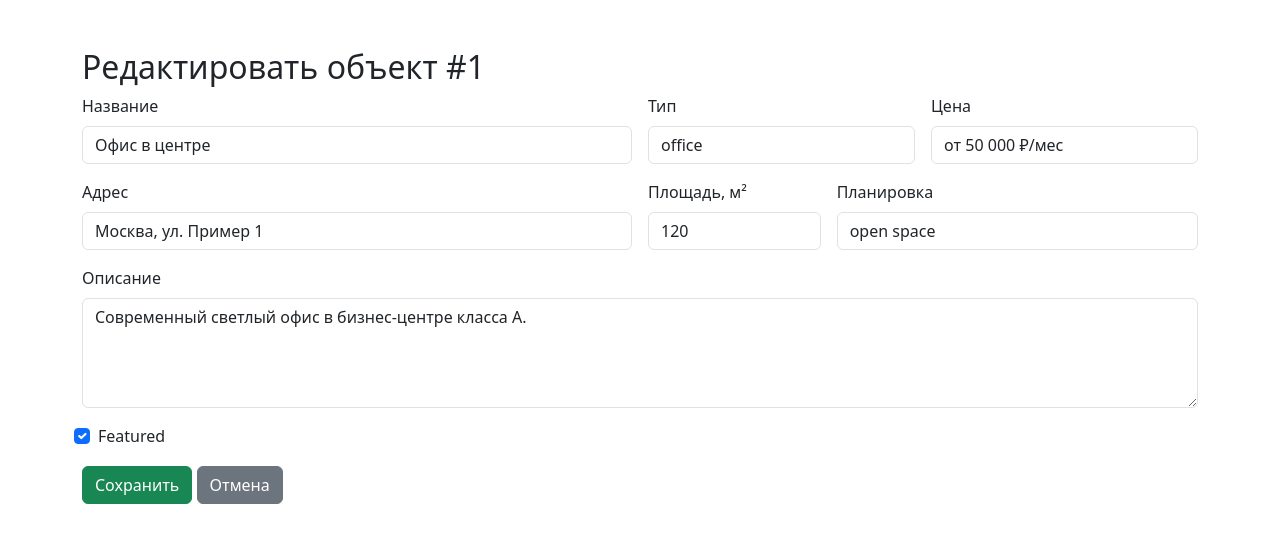
After one commit to AdventureAdviser/realtor-agency, a Flask app: page /admin/object/1/edit in a window 1280 px wide. The commit adds this page. Shown: the top 543 px of the page. Run offline with Flask 3, Linux system fonts and the light colour scheme; data comes from the database, SQL or seed files in the repository.

Commit message:
vers 0.5

```diff
--- a/app.py
+++ b/app.py
@@ -133,7 +133,44 @@ def admin_close(req_id):
     db.commit()
     return redirect(url_for('admin_requests'))
 
+# ---------- ADMIN OBJECTS (view / edit / delete) ----------
 
+@app.route('/admin/objects')
+def admin_objects():
+    db = get_db()
+    objs = db.execute("SELECT id, title, type, price, featured FROM objects ORDER BY id DESC").fetchall()
+    return render_template('admin_objects.html', objs=objs)
+
+@app.route('/admin/object/<int:obj_id>/edit', methods=['GET', 'POST'])
+def admin_object_edit(obj_id):
+    db = get_db()
+    if request.method == 'POST':
+        db.execute("""UPDATE objects SET title=?, type=?, price=?, address=?, area=?,
+                      layout=?, description=?, featured=? WHERE id=?""",
+                   (
+                       request.form.get('title'),
+                       request.form.get('type'),
+                       request.form.get('price'),
+                       request.form.get('address'),
+                       request.form.get('area'),
+                       request.form.get('layout'),
+                       request.form.get('description'),
+                       1 if request.form.get('featured') else 0,
+                       obj_id
+                   ))
+        db.commit()
+        return redirect(url_for('admin_objects'))
+    obj = db.execute("SELECT * FROM objects WHERE id=?", (obj_id,)).fetchone()
+    if obj is None:
+        return "Object not found", 404
+    return render_template('admin_object_edit.html', obj=obj)
+
+@app.route('/admin/object/<int:obj_id>/delete')
+def admin_object_delete(obj_id):
+    db = get_db()
+    db.execute("DELETE FROM objects WHERE id=?", (obj_id,))
+    db.commit()
+    return redirect(url_for('admin_objects'))
 @app.route('/object/<int:obj_id>')
 def object_detail(obj_id):
     db = get_db()
--- /dev/null
+++ b/templates/admin_object_edit.html
@@ -0,0 +1,51 @@
+<!DOCTYPE html>
+<html lang="ru">
+<head>
+  <meta charset="UTF-8">
+  <title>Редактировать объект</title>
+  <link rel="stylesheet" href="https://cdn.jsdelivr.net/npm/bootstrap@5.3.0/dist/css/bootstrap.min.css">
+</head>
+<body>
+<div class="container my-5">
+  <h2>Редактировать объект #{{ obj.id }}</h2>
+  <form method="post" class="row g-3">
+    <div class="col-md-6">
+      <label class="form-label">Название</label>
+      <input name="title" class="form-control" value="{{ obj.title }}">
+    </div>
+    <div class="col-md-3">
+      <label class="form-label">Тип</label>
+      <input name="type" class="form-control" value="{{ obj.type }}">
+    </div>
+    <div class="col-md-3">
+      <label class="form-label">Цена</label>
+      <input name="price" class="form-control" value="{{ obj.price }}">
+    </div>
+    <div class="col-md-6">
+      <label class="form-label">Адрес</label>
+      <input name="address" class="form-control" value="{{ obj.address }}">
+    </div>
+    <div class="col-md-2">
+      <label class="form-label">Площадь, м²</label>
+      <input name="area" type="number" class="form-control" value="{{ obj.area }}">
+    </div>
+    <div class="col-md-4">
+      <label class="form-label">Планировка</label>
+      <input name="layout" class="form-control" value="{{ obj.layout }}">
+    </div>
+    <div class="col-12">
+      <label class="form-label">Описание</label>
+      <textarea name="description" rows="4" class="form-control">{{ obj.description }}</textarea>
+    </div>
+    <div class="col-12 form-check">
+      <input type="checkbox" name="featured" class="form-check-input" id="feat" {% if obj.featured %}checked{% endif %}>
+      <label for="feat" class="form-check-label">Featured</label>
+    </div>
+    <div class="col-12">
+      <button class="btn btn-success">Сохранить</button>
+      <a href="/admin/objects" class="btn btn-secondary">Отмена</a>
+    </div>
+  </form>
+</div>
+</body>
+</html>
--- a/templates/admin_requests.html
+++ b/templates/admin_requests.html
@@ -8,6 +8,7 @@
 <body>
 <div class="container my-5">
   <h2>Заявки</h2>
+  <a href="/admin/objects" class="btn btn-outline-primary mb-3">Объекты</a>
   <table class="table table-striped">
     <thead>
     <tr>
```
Also changed, not shown: templates/admin_objects.html (added, +35 -0 lines).
